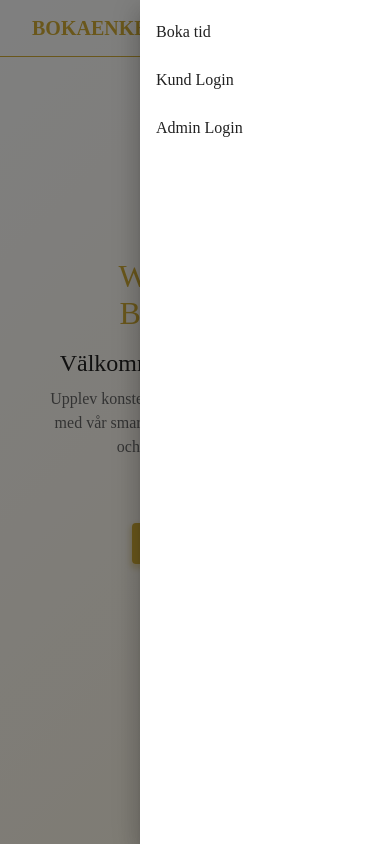
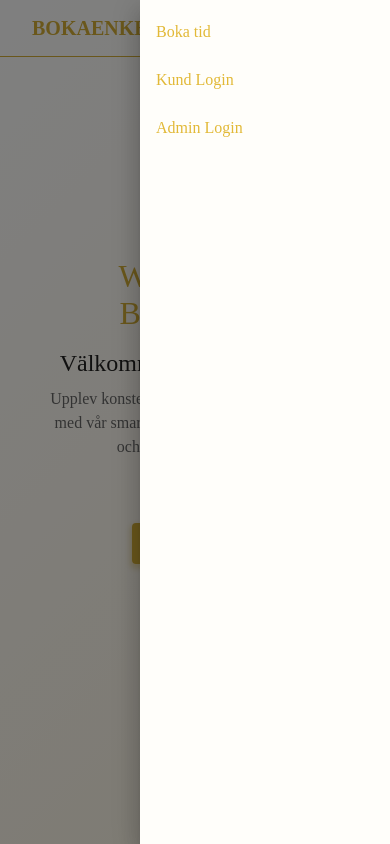
Before and after one commit to Alessandro1022/bokaenkelt-frontend, a React (Vite) app: page / in a window 390 px wide. Both pictures are taken after a click on the button 354 px from the left and 28 px from the top of the page. Built offline with nearby package versions, Linux system fonts and the light colour scheme; some icons are missing.

Commit message:
mobile layout fix

```diff
--- a/src/components/Layout.jsx
+++ b/src/components/Layout.jsx
@@ -97,7 +97,12 @@ const Layout = () => {
                 open={drawerOpen}
                 onClose={() => setDrawerOpen(false)}
               >
-                <Box sx={{ width: 250 }} role="presentation">
+                <Box
+                  sx={{ width: 250 }}
+                  role="presentation"
+                  height="100%"
+                  bgcolor="#fffefa"
+                >
                   <List>
                     {menuItems.map((item, index) => (
                       <ListItem
@@ -105,7 +110,10 @@ const Layout = () => {
                         key={index}
                         onClick={() => handleMenuClick(item)}
                       >
-                        <ListItemText primary={item.text} />
+                        <ListItemText
+                          primary={item.text}
+                          style={{ color: "#e2b937" }}
+                        />
                       </ListItem>
                     ))}
                   </List>
```
